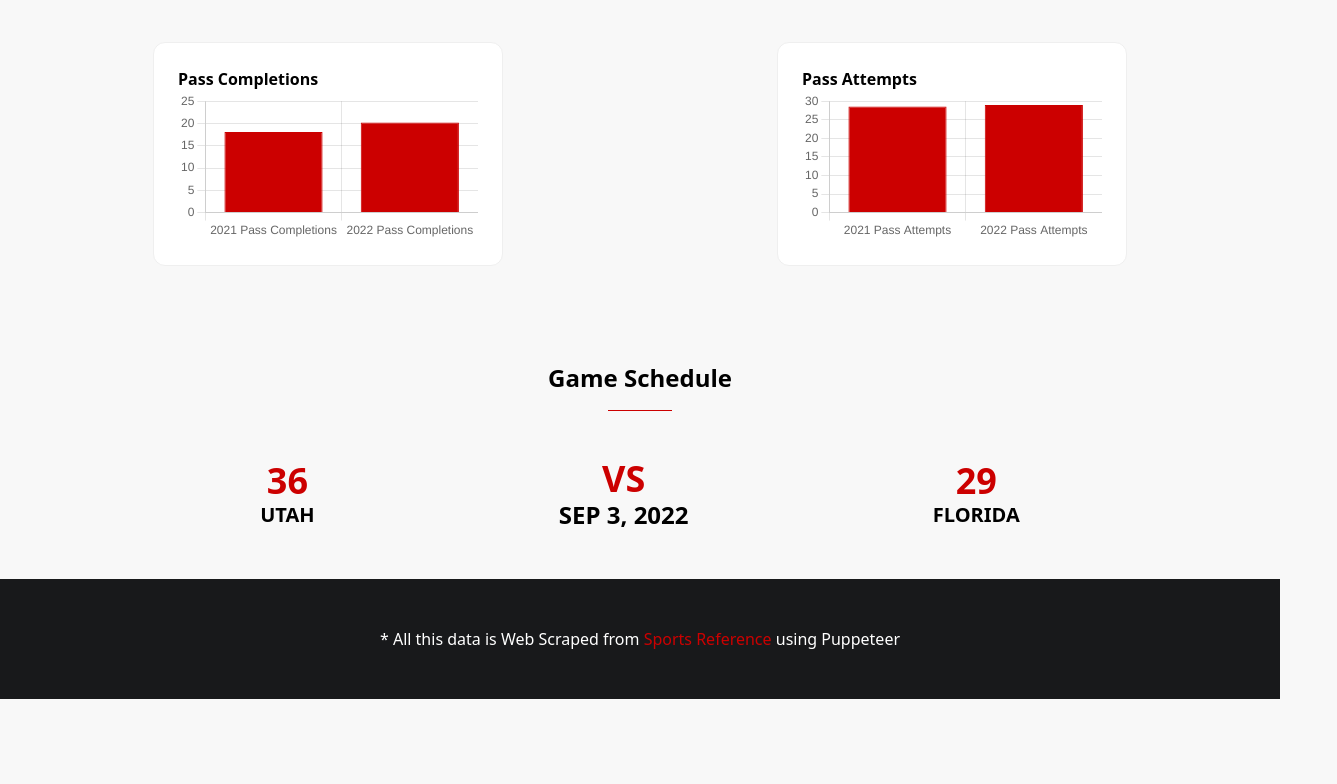
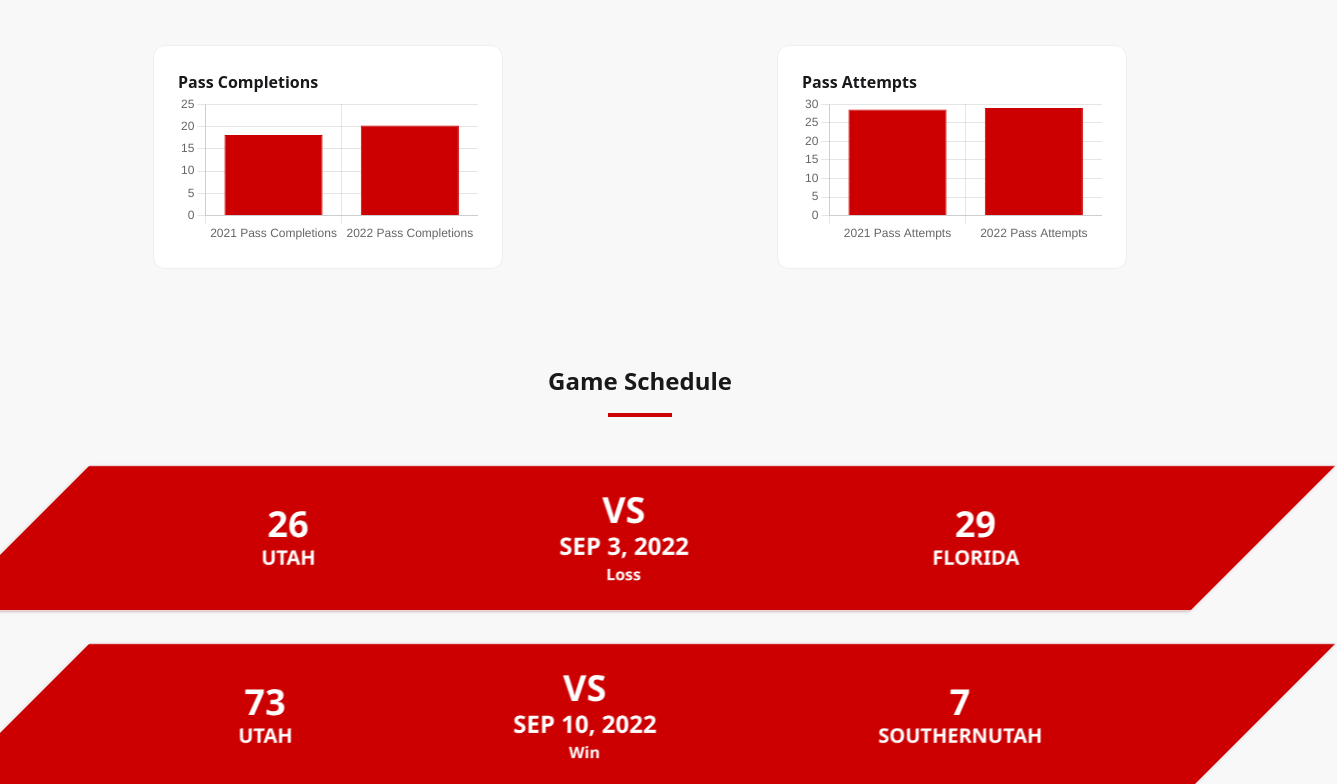
Before and after one commit to franky212/puppeteer-scraper, a website: page index.html in a window 1280 px wide. Shown: the part 487-1271 px from the top of the page, 1337 px wide, since content can reach past the window. Before the commit the page ends 1186 px from the top, so only its background shows below. Drawn offline with nearby package versions, Linux system fonts and the light colour scheme.

Commit message:
Building out game schedule HTML and Javascript, small CSS changes

```diff
--- a/db.js
+++ b/db.js
@@ -12,73 +12,97 @@
       "opponent": "florida",
       "date": "Sep 3, 2022",
       "utah_score": 26,
-      "opponent_points": 29
+      "opponent_points": 29,
+      "win": false,
+      "gameHappened": true
     },
     {
       "opponent": "southernutah",
       "date": "Sep 10, 2022",
       "utah_score": 73,
-      "opponent_points": 7
+      "opponent_points": 7,
+      "win": true,
+      "gameHappened": true
     },
     {
       "opponent": "sandiegostate",
       "date": "Sep 17, 2022",
       "utah_score": 35,
-      "opponent_points": 7
+      "opponent_points": 7,
+      "win": true,
+      "gameHappened": true
     },
     {
       "opponent": "arizonastate",
       "date": "Sep 24, 2022",
       "utah_score": 34,
-      "opponent_points": 13
+      "opponent_points": 13,
+      "win": true,
+      "gameHappened": true
     },
     {
       "opponent": "oregonstate",
       "date": "Oct 1, 2022",
       "utah_score": 42,
-      "opponent_points": 16
+      "opponent_points": 16,
+      "win": true,
+      "gameHappened": true
     },
     {
       "opponent": "ucla",
       "date": "Oct 8, 2022",
       "utah_score": 0,
-      "opponent_points": 0
+      "opponent_points": 0,
+      "win": false,
+      "gameHappened": false
     },
     {
       "opponent": "usc",
       "date": "Oct 15, 2022",
       "utah_score": 0,
-      "opponent_points": 0
+      "opponent_points": 0,
+      "win": false,
+      "gameHappened": false
     },
     {
       "opponent": "washingtonstate",
       "date": "Oct 27, 2022",
       "utah_score": 0,
-      "opponent_points": 0
+      "opponent_points": 0,
+      "win": false,
+      "gameHappened": false
     },
     {
       "opponent": "arizona",
       "date": "Nov 5, 2022",
       "utah_score": 0,
-      "opponent_points": 0
+      "opponent_points": 0,
+      "win": false,
+      "gameHappened": false
     },
     {
       "opponent": "stanford",
       "date": "Nov 12, 2022",
       "utah_score": 0,
-      "opponent_points": 0
+      "opponent_points": 0,
+      "win": false,
+      "gameHappened": false
     },
     {
       "opponent": "oregon",
       "date": "Nov 19, 2022",
       "utah_score": 0,
-      "opponent_points": 0
+      "opponent_points": 0,
+      "win": false,
+      "gameHappened": false
     },
     {
       "opponent": "colorado",
       "date": "Nov 26, 2022",
       "utah_score": 0,
-      "opponent_points": 0
+      "opponent_points": 0,
+      "win": false,
+      "gameHappened": false
     }
   ]
 }
--- a/index.html
+++ b/index.html
@@ -44,20 +44,11 @@
 
       <section class="py-12" aria-label="Team Game Schedule">
         <h2 class="text-2xl font-black text-center mb-12 section-header">Game Schedule</h2>
-        <div class="items-center flex justify-evenly">
-          <div class="text-center">
-            <h2 id="utahScore" class="text-4xl font-black text-red">36</h2>
-            <h3 id="opponent" class="text-xl uppercase font-black">Utah</h3>
-          </div>
-          <div class="text-center">
-            <h2 class="text-4xl uppercase font-black game-versus">VS</h2>
-            <h3 class="text-2xl uppercase font-black">Sep 3, 2022</h3>
-          </div>
-          <div class="text-center">
-            <h2 id="opponentScore" class="text-4xl font-black text-red">29</h2>
-            <h3 id="opponent" class="text-xl uppercase font-black">Florida</h3>
-          </div>
+
+        <div id="game-panel-container">
+          <!-- This is where the game data comes into play! -->
         </div>
+
       </section>
 
     </div>
--- a/scripts.js
+++ b/scripts.js
@@ -62,6 +62,30 @@
   }
 });
 
+
+
 dbData.games.forEach( game => {
-  console.log( game );
+  const container = document.getElementById('game-panel-container');
+
+  let gamePanelHtml = '<div class="drop-shadow flex game-panel items-center text-white justify-evenly">';
+
+  gamePanelHtml += '<div class="text-center">';
+  gamePanelHtml += `<h2 id="utahScore" class="text-4xl font-black">${game.utah_score !== 0 ? game.utah_score : 'TBA'}</h2>`;
+  gamePanelHtml += '<h3 id="utah" class="text-xl uppercase font-black">Utah</h3>';
+  gamePanelHtml += '</div>';
+
+  gamePanelHtml += '<div class="text-center">';
+  gamePanelHtml += '<h2 class="text-4xl uppercase font-black game-versus">VS</h2>';
+  gamePanelHtml += `<h3 class="text-2xl uppercase font-black">${game.date}</h3>`;
+  gamePanelHtml += `<p class="text-md font-black">${game.win ? 'Win' : (!game.gameHappened ? 'TBA' : 'Loss')}</p>`;
+  gamePanelHtml += '</div>';
+
+  gamePanelHtml += '<div class="text-center">';
+  gamePanelHtml += `<h2 id="opponentScore" class="text-4xl font-black">${game.opponent_points !== 0 ? game.opponent_points : 'TBA'}</h2>`;
+  gamePanelHtml += `<h3 id="opponent" class="text-xl uppercase font-black">${game.opponent}</h3>`;
+  gamePanelHtml += '</div>';
+
+  gamePanelHtml += '</div>';
+
+  container.insertAdjacentHTML('beforeend', gamePanelHtml);
 } );
--- a/styles.css
+++ b/styles.css
@@ -1,5 +1,6 @@
 html, body {
   background-color: #f8f8f8;
+  color: #18191B;
 }
 
 .hero:before {
@@ -28,12 +29,36 @@
   content: '';
   width: 4rem;
   background-color: #c00;
-  height: 1px;
+  height: 4px;
   margin: 1rem auto;
 }
 
-.game-versus {
-  color: #c00;
+.game-panel {
+  border: 1px solid #efefef;
+  background-color: #c00;
+  padding: 1.5rem 0;
+  transform: skew(-45deg);
+  margin: 2rem 0;
+}
+
+#game-panel-container:nth-child(2) .game-panel {
+  margin-top: 0;
+}
+
+#game-panel-container .game-panel:last-child {
+  margin-bottom: 0;
+}
+
+/* #game-panel-container:nth-child(2) .game-panel {
+  margin-top: 0;
+}
+
+#game-panel-container:last-child .game-panel {
+  margin-bottom: 0;
+} */
+
+.game-panel div {
+  transform: skew(45deg);
 }
 
 footer {
```
Also changed, not shown: scraper.js (+12 -1 lines).
